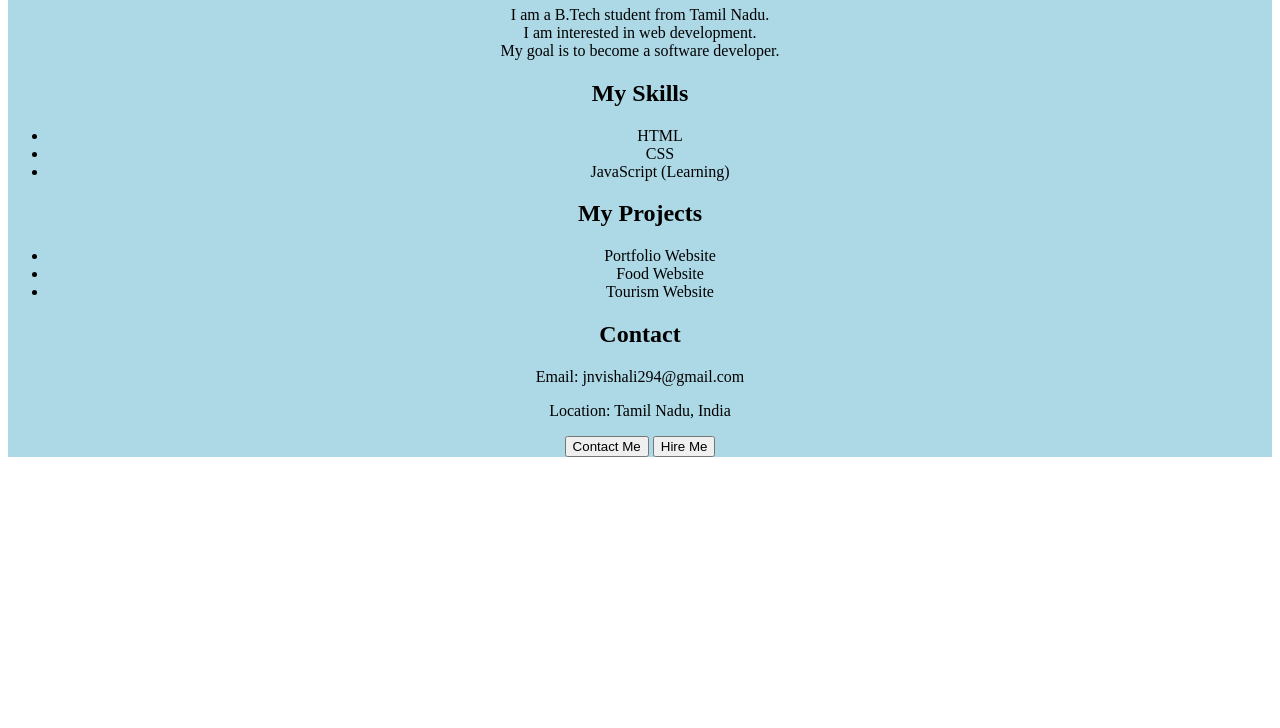
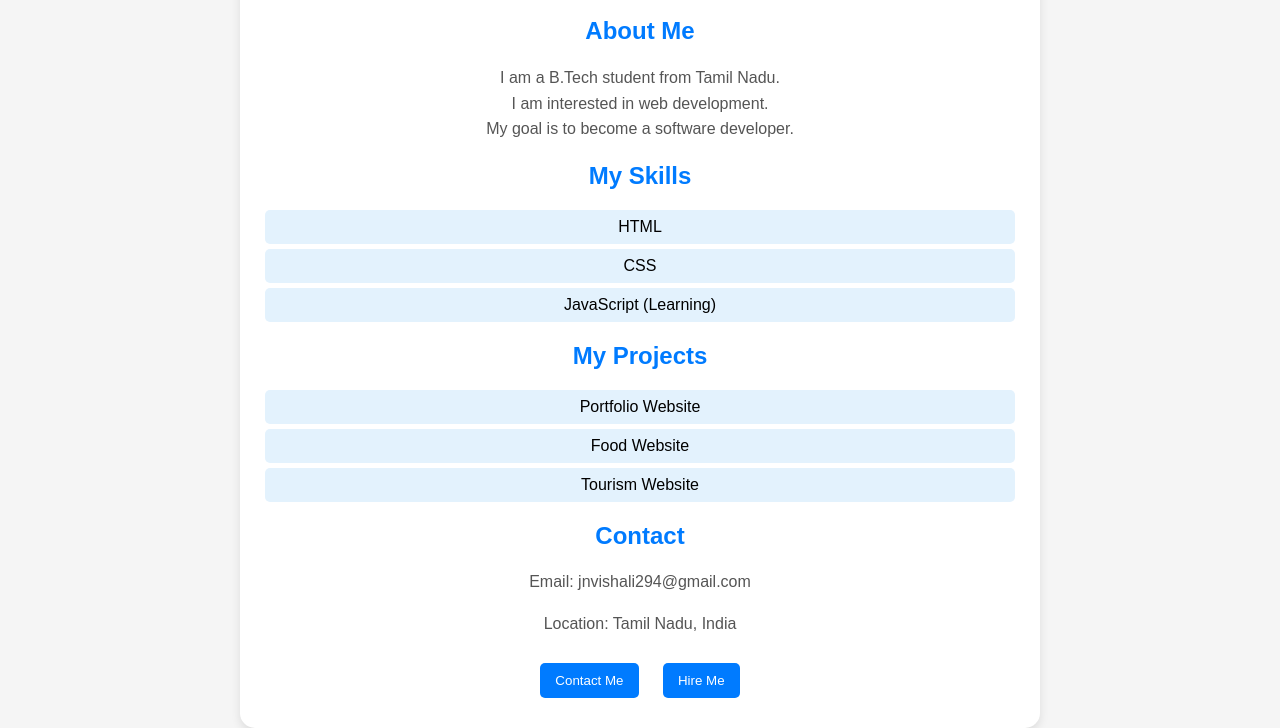
Before and after one commit to jnvishali294/web-development, a plain HTML site: page index.html in a window 1280 px wide. Shown: the part 471-1199 px from the top of the page. Before the commit the page ends 936 px from the top, so only its background shows below. Drawn offline with Linux system fonts and the light colour scheme.

Commit message:
Refactor CSS styles and add new layout elements

```diff
--- a/style.css
+++ b/style.css
@@ -1,20 +1,80 @@
-.main-heading {
-    color: blue;
-    font-family: "monoton";
-    font-size: 28px;
-    font-style: italic;
-    font-weight: bold;
-    text-decoration: underline;
+body {
+  margin: 0;
+  font-family: Arial, sans-serif;
+  background-color: #f5f5f5;
+}
+
+.container {
+  width: 90%;
+  max-width: 800px;
+  margin: auto;
+  text-align: center;
+}
+
+.card {
+  background-color: white;
+  margin-top: 50px;
+  padding: 20px;
+  border-radius: 15px;
+  box-shadow: 0px 4px 10px rgba(0,0,0,0.1);
 
 }
 
-.card {
-    background-color: lightblue;
-    text-align: center;
 
+
+.profile-img {
+  width: 120px;
+  height: 120px;
+  border-radius: 50%;
+  margin-top: -60px;
+  border: 4px solid white;
 }
 
-.paragraph {
-    color: darkblue;
-    font-style: italic;
+h1 {
+  margin-top: 10px;
+  color: #333;
 }
+
+h2 {
+  color: #007bff;
+  margin-top: 20px;
+}
+
+p {
+  color: #555;
+  line-height: 1.6;
+}
+
+ul {
+  list-style: none;
+  padding: 0;
+}
+
+ul li {
+  background: #e3f2fd;
+  margin: 5px;
+  padding: 8px;
+  border-radius: 5px;
+}
+
+button {
+  background-color: #007bff;
+  color: white;
+  padding: 10px 15px;
+  border: none;
+  margin: 10px;
+  border-radius: 5px;
+  cursor: pointer;
+}
+
+button:hover {
+  background-color: #0056b3;
+}
+.img {
+  width: 10px;
+  height: 10px;
+  border-radius: 50%;
+  display:flex;
+  justify-content:center;
+  margin-top:-50px;
+}
```
